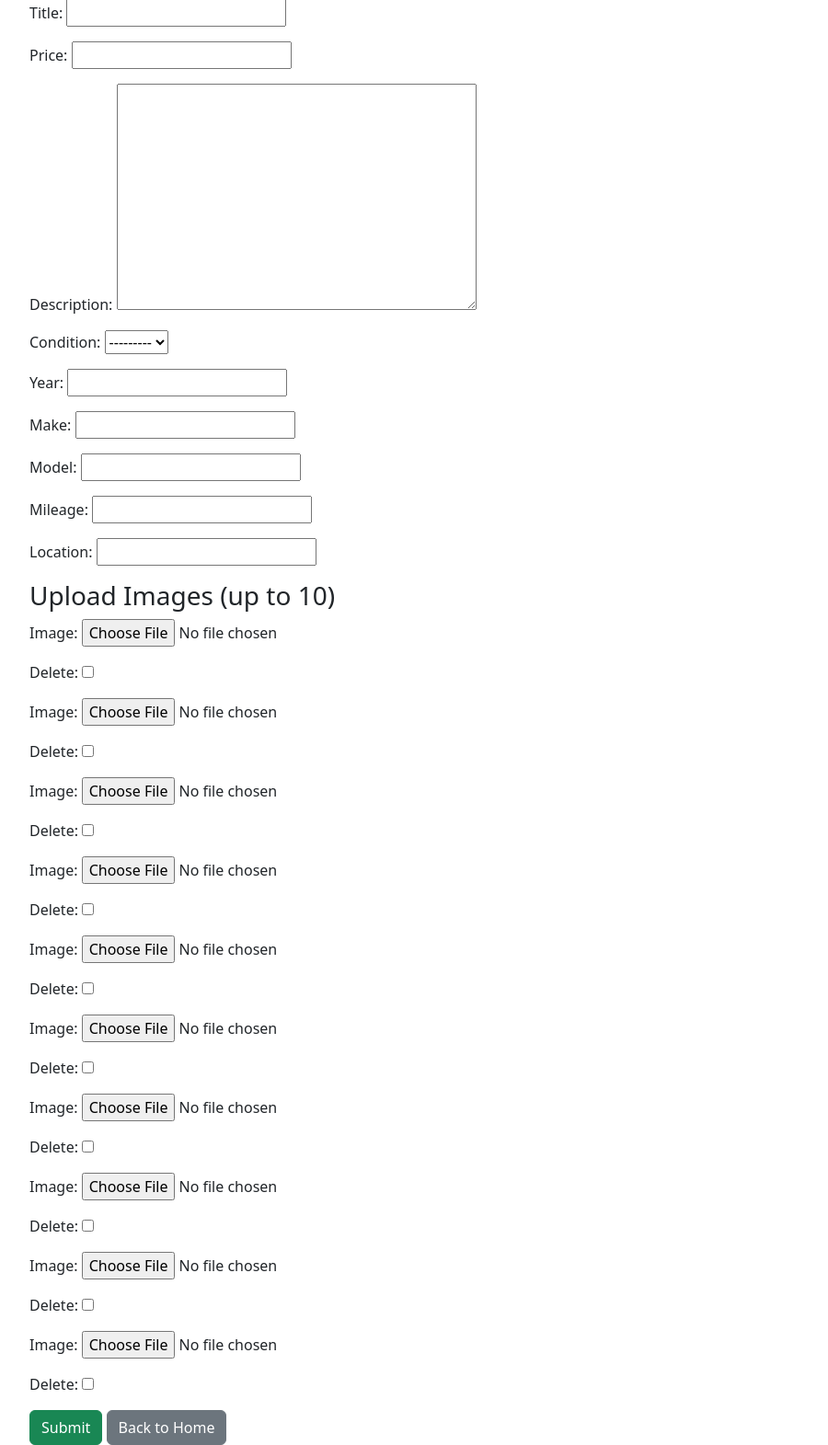
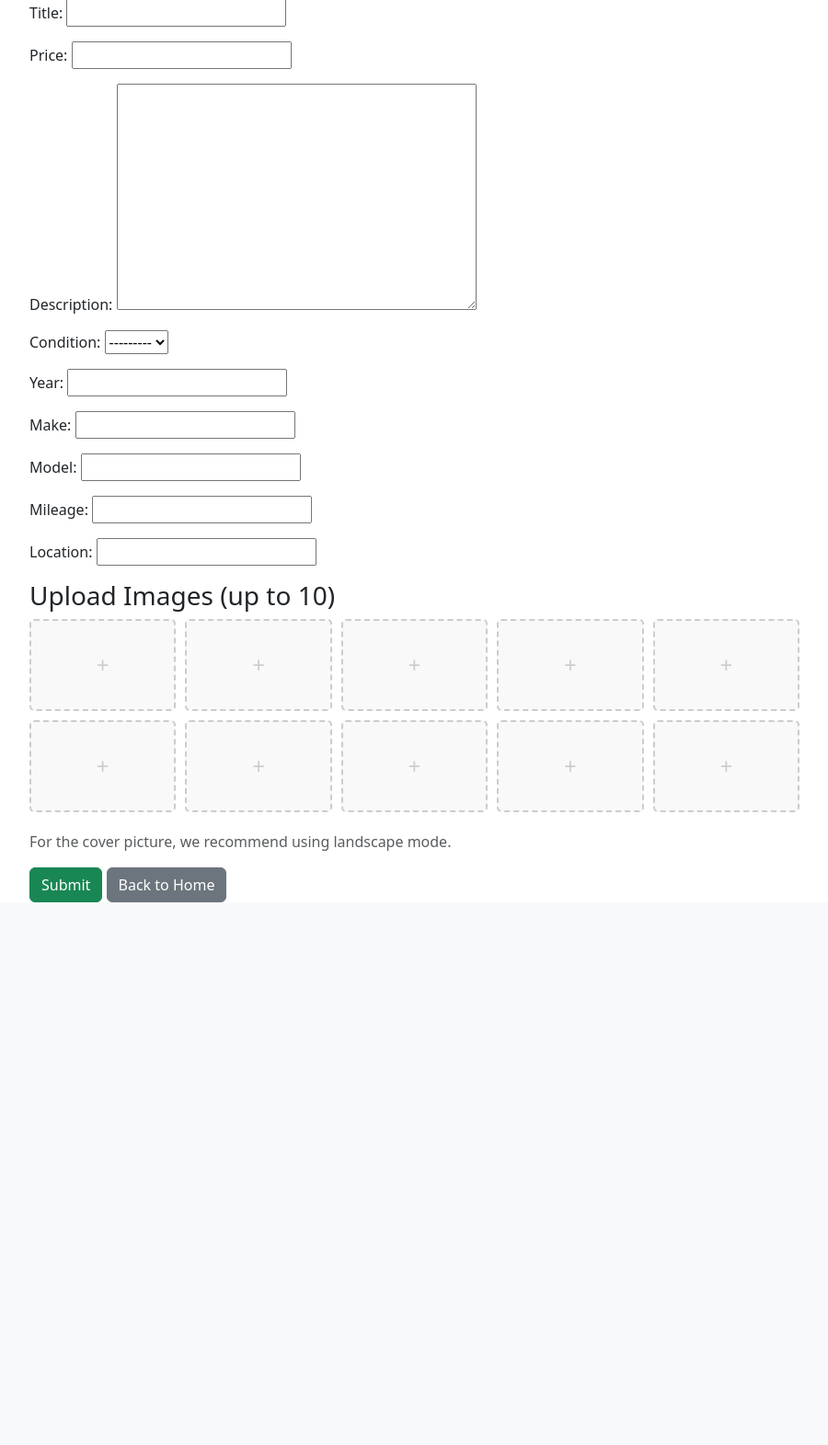
Before and after one commit to mohamedsamirpassion/marketplace, a Django app: page /create/ in a window 1280 px wide. Shown: the part 153-1724 px from the top of the page at 92% size, without its empty margins (50-950 px from the left). After the commit the page ends 1134 px from the top, so only its background shows below. Run offline with Django 4.2, Linux system fonts and the light colour scheme; a user stored in the database is signed in.

Commit message:
Style image upload section and add password reset for users and admins

```diff
--- a/listings/templates/listings/create_listing.html
+++ b/listings/templates/listings/create_listing.html
@@ -7,10 +7,56 @@
         {{ form.as_p }}
         <h3>Upload Images (up to 10)</h3>
         {{ image_formset.management_form }}
-        {% for form in image_formset %}
-            <div class="mb-3">{{ form.as_p }}</div>
-        {% endfor %}
+        <div class="image-upload-grid">
+            {% for form in image_formset %}
+                <div class="image-upload-slot">
+                    {{ form.image }}
+                </div>
+            {% endfor %}
+        </div>
+        <p class="text-muted mt-2">For the cover picture, we recommend using landscape mode.</p>
         <button type="submit" class="btn btn-success">Submit</button>
         <a href="{% url 'home' %}" class="btn btn-secondary">Back to Home</a>
     </form>
+
+    <style>
+        .image-upload-grid {
+            display: grid;
+            grid-template-columns: repeat(5, 1fr);
+            gap: 10px;
+            margin-bottom: 20px;
+        }
+        .image-upload-slot {
+            border: 2px dashed #ccc;
+            border-radius: 5px;
+            padding: 10px;
+            text-align: center;
+            background-color: #f9f9f9;
+            position: relative;
+            height: 100px;
+            display: flex;
+            align-items: center;
+            justify-content: center;
+        }
+        .image-upload-slot input[type="file"] {
+            width: 100%;
+            height: 100%;
+            opacity: 0;
+            position: absolute;
+            top: 0;
+            left: 0;
+            cursor: pointer;
+        }
+        .image-upload-slot::before {
+            content: "+";
+            font-size: 24px;
+            color: #ccc;
+            position: absolute;
+            pointer-events: none;
+        }
+        .image-upload-slot input[type="file"]:hover + ::before,
+        .image-upload-slot input[type="file"]:focus + ::before {
+            color: #0d6efd;
+        }
+    </style>
 {% endblock %}
--- a/marketplace/urls.py
+++ b/marketplace/urls.py
@@ -6,7 +6,7 @@ from django.conf.urls.static import static
 urlpatterns = [
     path('admin/', admin.site.urls),
     path('', include('listings.urls')),
-    path('accounts/', include('django.contrib.auth.urls')),
+    path('accounts/', include('django.contrib.auth.urls')),  # Includes password reset URLs
     path('', include('users.urls')),
 ]
 
--- a/templates/registration/login.html
+++ b/templates/registration/login.html
@@ -10,4 +10,9 @@
         {{ form.as_p }}
         <button type="submit" class="btn btn-primary">Login</button>
     </form>
+    <p class="mt-3">
+        <a href="{% url 'password_reset' %}">Forgot Password?</a> |
+        <a href="{% url 'signup' %}">Sign Up</a> |
+        <a href="{% url 'home' %}">Back to Home</a>
+    </p>
 {% endblock %}
```
Also changed, not shown: templates/registration/password_reset_complete.html (added, +7 -0 lines), templates/registration/password_reset_confirm.html (added, +16 -0 lines), templates/registration/password_reset_done.html (added, +7 -0 lines), templates/registration/password_reset_email.html (added, +10 -0 lines), templates/registration/password_reset_form.html (added, +12 -0 lines), users/admin.py (+26 -1 lines), db.sqlite3, media/car_images/Toyota_Corolla_2017.jpg (added), media/car_images/Toyota_Corolla_2017_2nd.jpg (added).
